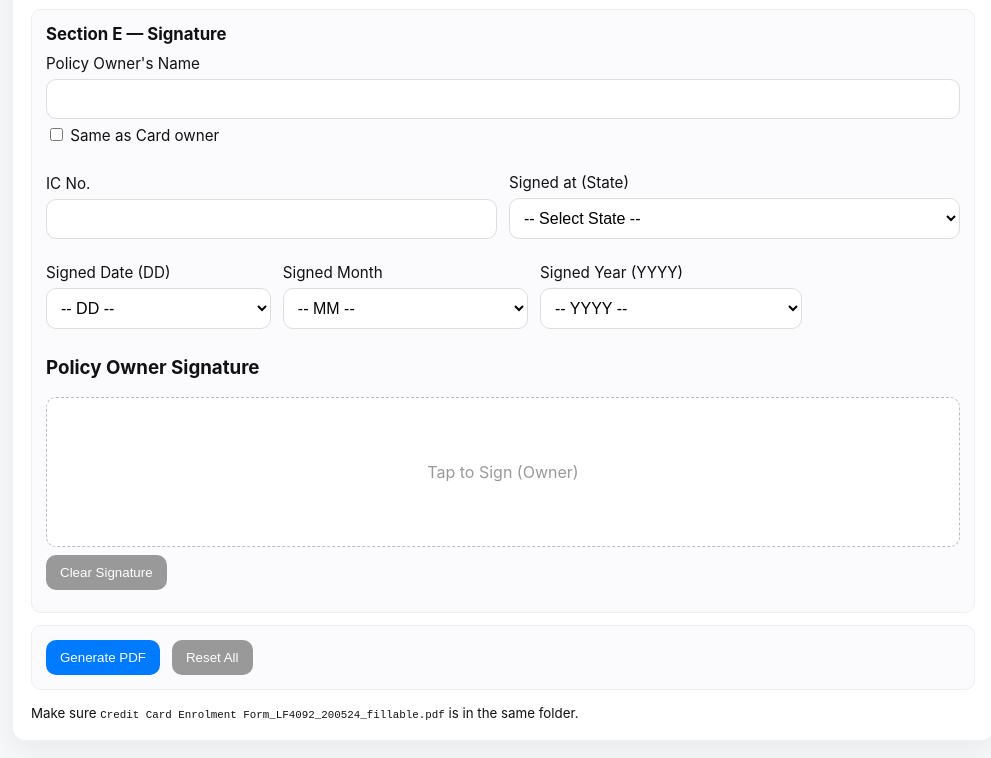
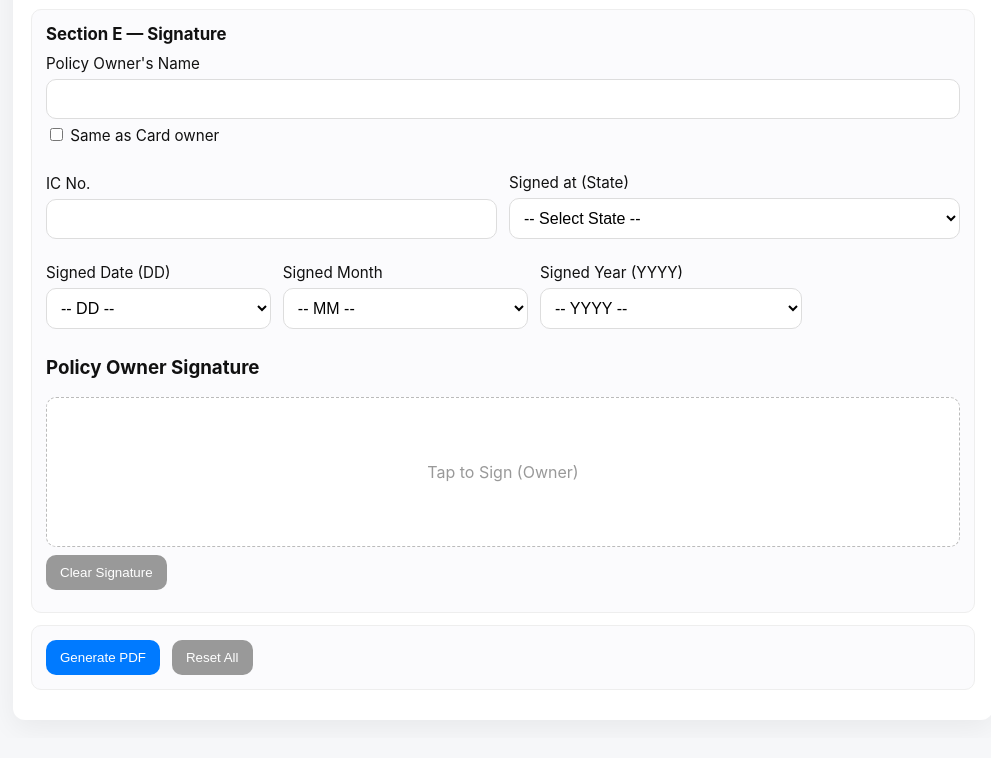
Before and after one commit to TND4-ZQJS/creditdebitform, a plain HTML site: page index.html in a window 1280 px wide. Shown: the part 1531-2289 px from the top of the page, without its empty margins (137-1128 px from the left). Drawn offline with Linux system fonts and the light colour scheme.

Commit message:
Update index.html

```diff
--- a/index.html
+++ b/index.html
@@ -413,9 +413,6 @@
   </label>
 </div>
 
-  <footer>
-    <small>Make sure <code>Credit Card Enrolment Form_LF4092_200524_fillable.pdf</code> is in the same folder.</small>
-  </footer>
 </main>
 
 <!-- Signature Modal -->
```
